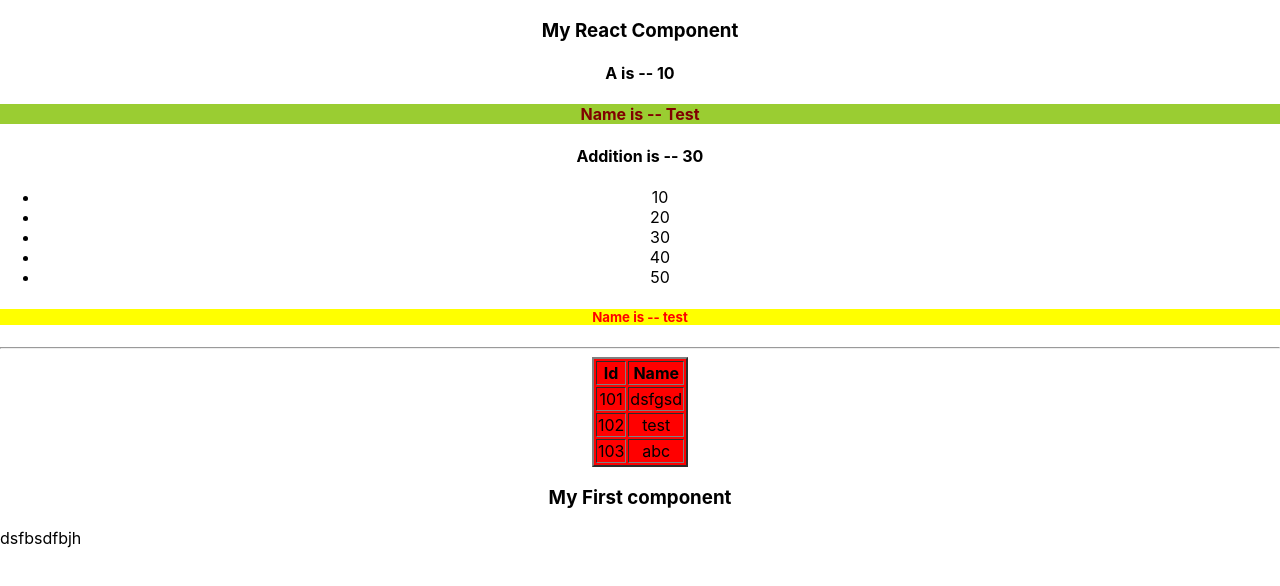
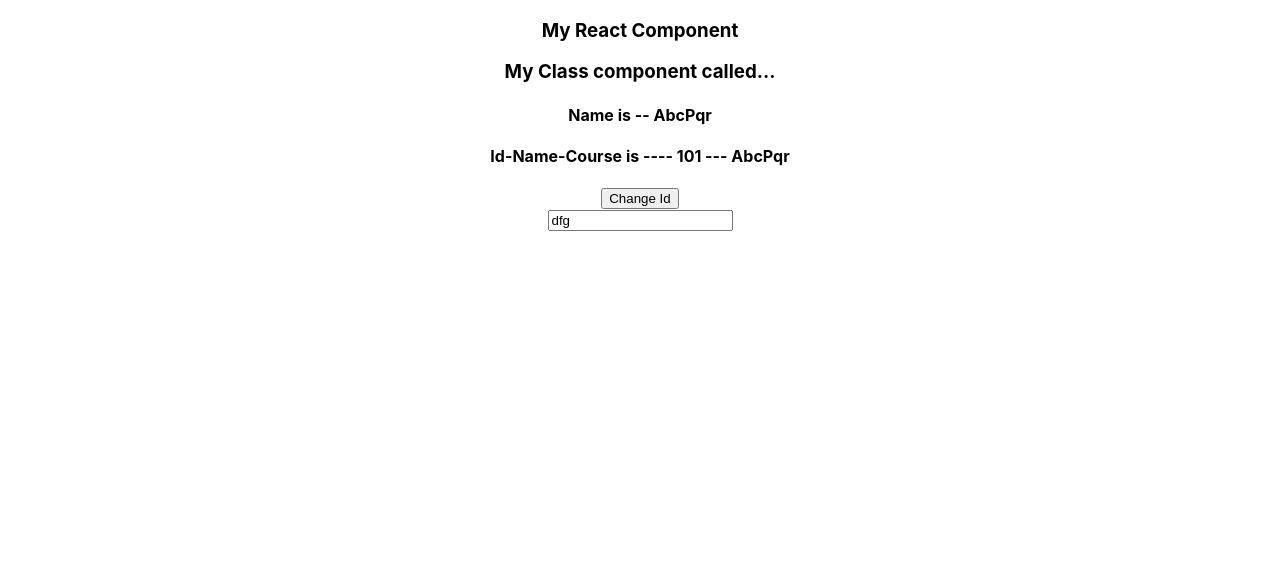
Before and after one commit to RinkalAdesaraTops/firstreactproject, a React (Create React App) app: page / in a window 1280 px wide. Shown: the top 586 px of the page. Built offline with nearby package versions, Linux system fonts and the light colour scheme.

Commit message:
classcomponent & state

```diff
--- a/src/App.js
+++ b/src/App.js
@@ -1,4 +1,5 @@
 import './App.css';
+import ClassComponent from './ClassComponent';
 import Mycomponent from './Mycomponent';
 
 function App() {
@@ -33,40 +34,12 @@ function App() {
     <>
     <div className="App">
       <h3>My React Component</h3>
-      <h4>A is -- {a}</h4>
-      <h4 style={st}>Name is -- {name}</h4>
-      <h4>Addition is -- {10+20}</h4>
-      <ul>
-          {
-            arr.map((i,index)=>{
-              return <li key={index}>{i}</li>
-            })
-          }
-      </ul>
-      <h5 style={{color:"red",backgroundColor:"yellow"}}>Name is -- {obj.name}</h5>
-      <hr />
-      <table border={'2'} align='center' bgcolor='red'>
-        <tr>
-          <th>Id</th>
-          <th>Name</th>
-        </tr>
-        {
-          user.map((i)=>{
-              return (
-                <tr>
-                  <td>{i.uid}</td>
-                  <td>{i.uname}</td>
+      <ClassComponent name="AbcPqr"/>
 
-                </tr>
-              )
-          })
-        }
-      </table>
-      <Mycomponent />
+      {/* <Mycomponent name="Test"/> */}
+
     </div>
-    <div>
-      dsfbsdfbjh
-    </div>
+
     </>
   );
 
--- a/src/ClassComponent.jsx
+++ b/src/ClassComponent.jsx
@@ -3,12 +3,25 @@ import React, { Component } from 'react';
 class ClassComponent extends Component {
     constructor(props){
         super(props);
+        this.state = {
+            name:this.props.name,
+            id:101,
+            course:"MERNstack"
+        }
     }
     render() {
+        const changeData =()=>{
+            this.setState({
+                id:111
+            })
+        }
         return (
             <div>
                 <h3>My Class component called...</h3>
                 <h4>Name is -- {this.props.name}</h4>
+                <h4>Id-Name-Course is ---- {this.state.id} ---  {this.state.name}</h4>
+                <button onClick={changeData}>Change Id</button> <br />
+                <input type="text" name="data" id="data" value="dfg" onChange={(e)=>this.setState({name:e.target.value})}  />
             </div>
         );
     }
--- a/src/Mycomponent.js
+++ b/src/Mycomponent.js
@@ -1,10 +1,10 @@
 import React from 'react'
 
-const Mycomponent = () => {
+const Mycomponent = (props) => {
     console.log('component created by me.');
   return (
     <div>
-      <h3>My First component</h3>
+      <h3>My First component --- {props.name}</h3>
     </div>
   )
 }
```
